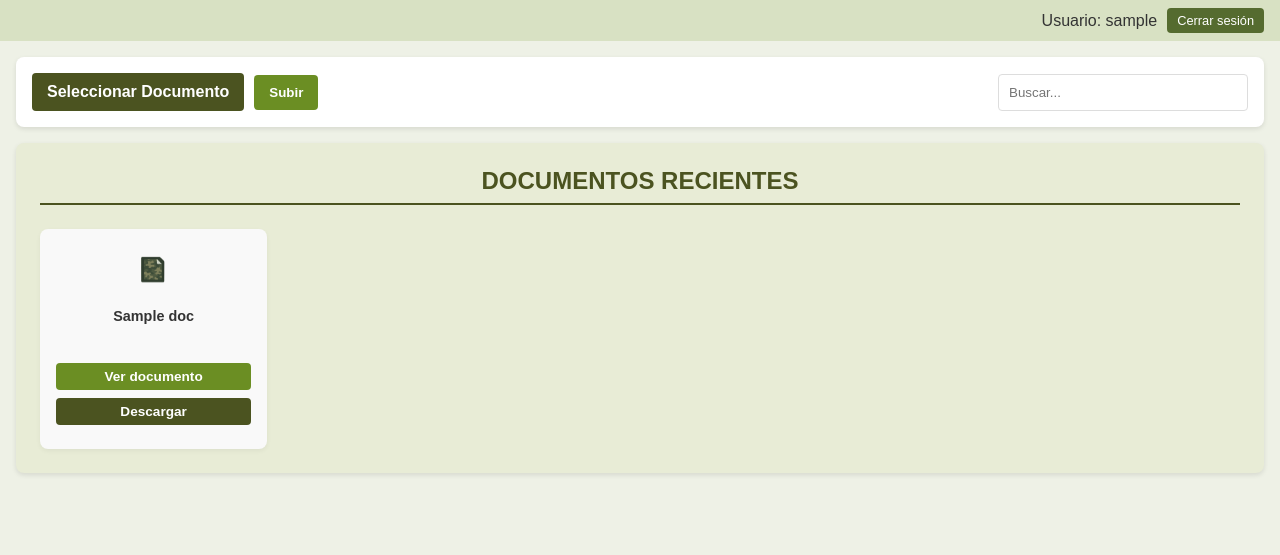
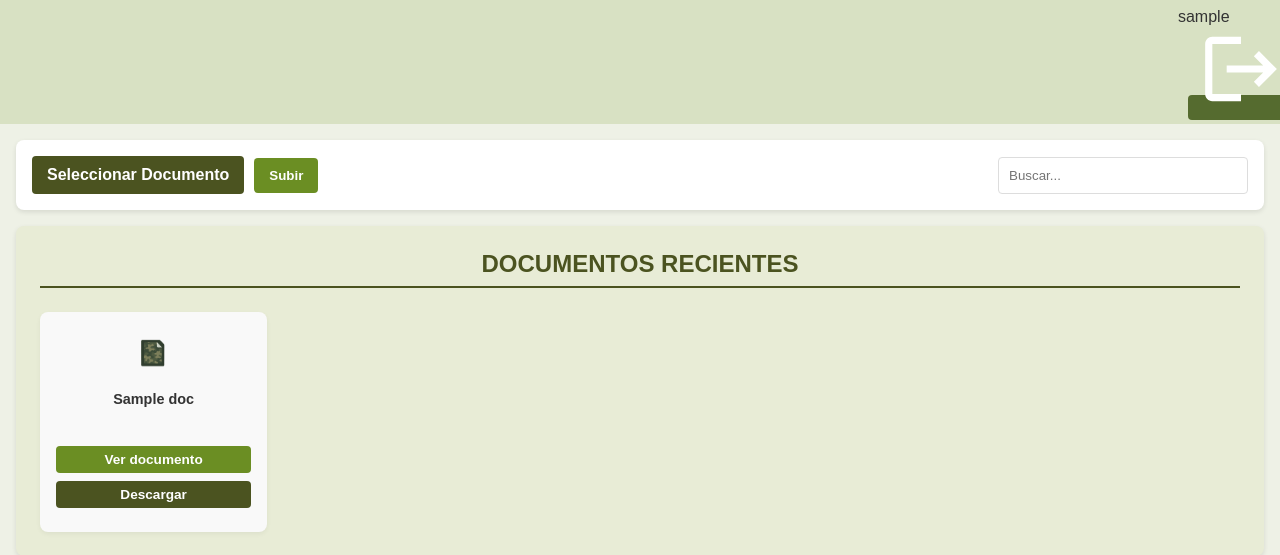
Before and after one commit to lattaalvaro/documentos, a Flask app: template templates/index.html in a window 1280 px wide. Shown: the part 119-674 px from the top of the page. Run offline with Flask 3, Linux system fonts and the light colour scheme; the visitor is signed in with stand-in values (Sample User, id 1); the template is opened without the code that fills it: most values are stand-ins (such as "Sample title", 1, 10 or a date in 2020).

Commit message:
Update index.html

```diff
--- a/templates/index.html
+++ b/templates/index.html
@@ -98,11 +98,17 @@
     </header>
 
     <div class="user-info">
-        {% if session.user %}
-        <p>Usuario: {{ session.user }}</p>
-        <a href="{{ url_for('logout') }}" class="btn-logout">Cerrar sesión</a>
-        {% endif %}
+    {% if session.user %}
+    <div class="user-email">
+        <span class="user-email-text">{{ session.user }}</span>
+        <a href="{{ url_for('logout') }}" class="btn-logout" title="Cerrar sesión">
+            <svg class="logout-icon" xmlns="http://www.w3.org/2000/svg" viewBox="0 0 24 24" fill="white">
+                <path d="M17 7l-1.41 1.41L18.17 11H8v2h10.17l-2.58 2.58L17 17l5-5zM4 5h8V3H4c-1.1 0-2 .9-2 2v14c0 1.1.9 2 2 2h8v-2H4V5z"/>
+            </svg>
+        </a>
     </div>
+    {% endif %}
+</div>
 
     {% with messages = get_flashed_messages(with_categories=true) %}
         {% if messages %}
```
